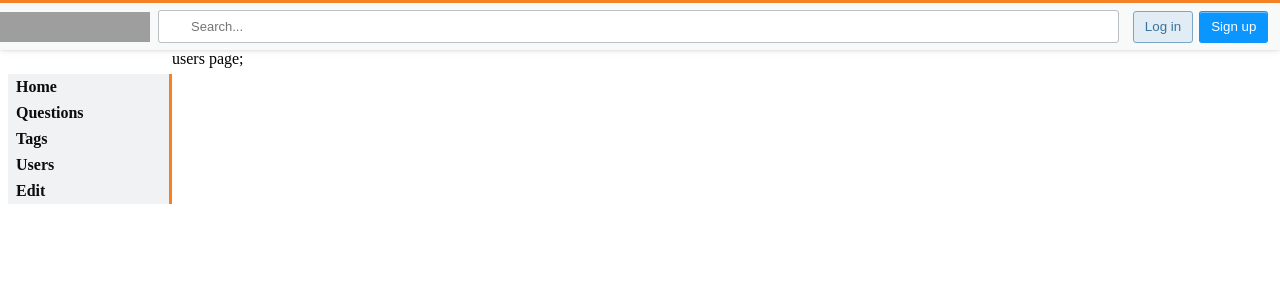
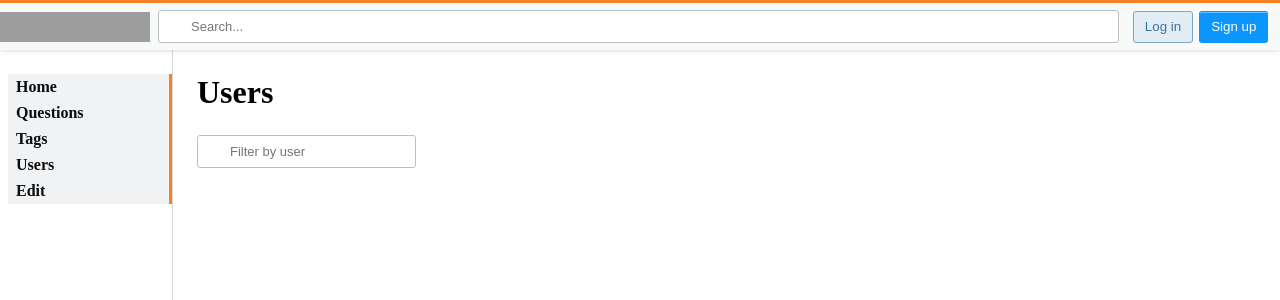
Before and after one commit to codestates-seb/seb42_pre_011, a React (Create React App) app in the folder client/stackoverflow/: page /users in a window 1280 px wide. Shown: the top 300 px of the page. Built offline with nearby package versions, Linux system fonts and the light colour scheme; grey boxes are pictures that could not be loaded; a small style sheet from the web is missing.

Commit message:
design: users 페이지 디자인 작업

```diff
--- /dev/null
+++ b/client/stackoverflow/src/components/UsersList.js
@@ -0,0 +1,18 @@
+import styled from 'styled-components';
+
+const ListContainer = styled.div`
+  width: 100%;
+  display: grid;
+  grid-template-columns: repeat(4, minmax(0, 1fr));
+  gap: 12px;
+`;
+
+const UsersList = () => {
+  return (
+    <>
+      <ListContainer></ListContainer>
+    </>
+  );
+};
+
+export default UsersList;
--- a/client/stackoverflow/src/pages/Tags.js
+++ b/client/stackoverflow/src/pages/Tags.js
@@ -5,7 +5,6 @@ import { useEffect, useState } from 'react';
 import { MainContainer } from './Questions';
 import Container from '../components/Container';
 import Sidebar from '../components/Sidebar';
-import TagItem from '../components/TagItem';
 import TagsList from '../components/TagsList';
 
 const TagsMainContainer = styled(MainContainer)`
--- a/client/stackoverflow/src/pages/Users.js
+++ b/client/stackoverflow/src/pages/Users.js
@@ -1,12 +1,54 @@
+import styled from 'styled-components';
+
 import Container from '../components/Container';
 import Sidebar from '../components/Sidebar';
+import UsersList from '../components/UsersList';
+import { MainContainer } from './Questions';
+
+const UsersMainContainer = styled(MainContainer)`
+  width: calc(100% - 164px);
+
+  h1 {
+    font-size: 2rem;
+    margin-bottom: 24px;
+  }
+
+  p {
+    max-width: calc(97rem / 12 * 6);
+    font-size: 1rem;
+    margin-bottom: 16px;
+  }
+`;
+
+const UsersController = styled.div`
+  display: flex;
+  align-items: stretch;
+  flex-wrap: wrap;
+
+  input {
+    margin-bottom: 12px;
+    height: 100%;
+    max-width: calc(97rem * 36);
+    border: 1px solid hsl(210, 8%, 75%);
+    border-radius: 3px;
+    color: hsl(210, 8%, 5%);
+    font-size: 13px;
+    padding: 0.6em 0.7em 0.6em 32px;
+  }
+`;
 
 const Users = () => {
   return (
     <>
       <Container>
         <Sidebar></Sidebar>
-        <div>users page</div>;
+        <UsersMainContainer>
+          <h1>Users</h1>
+          <UsersController>
+            <input placeholder="Filter by user"></input>
+          </UsersController>
+          <UsersList></UsersList>
+        </UsersMainContainer>
       </Container>
     </>
   );
```
Also changed, not shown: client/stackoverflow/src/components/UserItem.js (added, +44 -0 lines).
